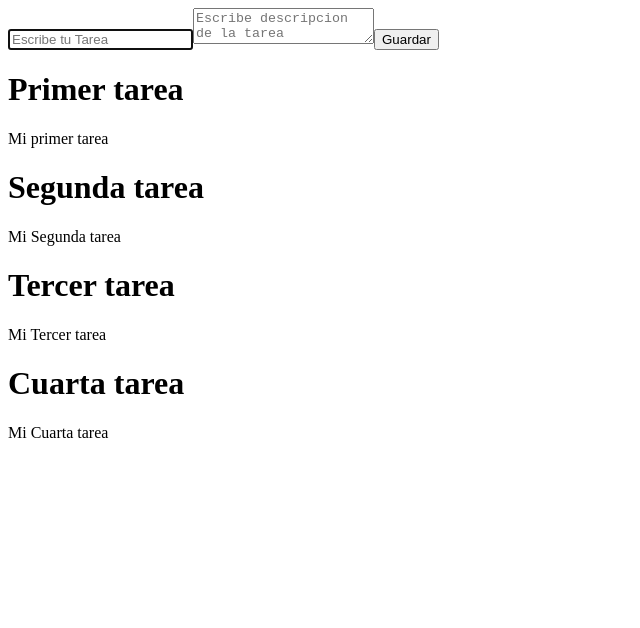
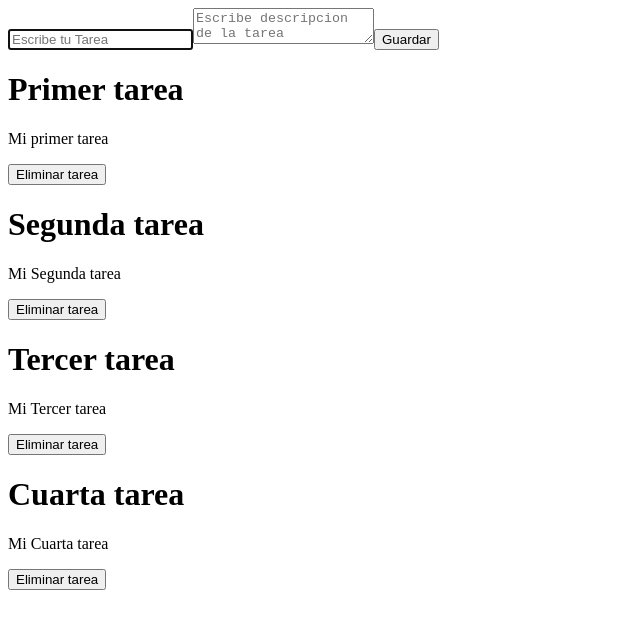
Before and after one commit to Davfool888/Vite-Proyect, a React app: page / in a window 1280 px wide. Shown: the top 628 px of the page, without its empty margins (0-640 px from the left). Built offline with nearby package versions, Linux system fonts and the light colour scheme; the HTML template or start-up script is replaced by a standard one.

Commit message:
Eliminar tareas primera parte

```diff
--- a/src/components/TaskCard.jsx
+++ b/src/components/TaskCard.jsx
@@ -1,8 +1,16 @@
 export function TaskCard({task}) {
+
+
+  function mostrarAlerta(){
+    alert(task.id)
+  }
   return (
     <div>
       <h1>{task.title}</h1>
       <p>{task.description}</p>
+      <button onClick={mostrarAlerta}>
+        Eliminar tarea
+      </button>
     </div>
   );
 }
```
